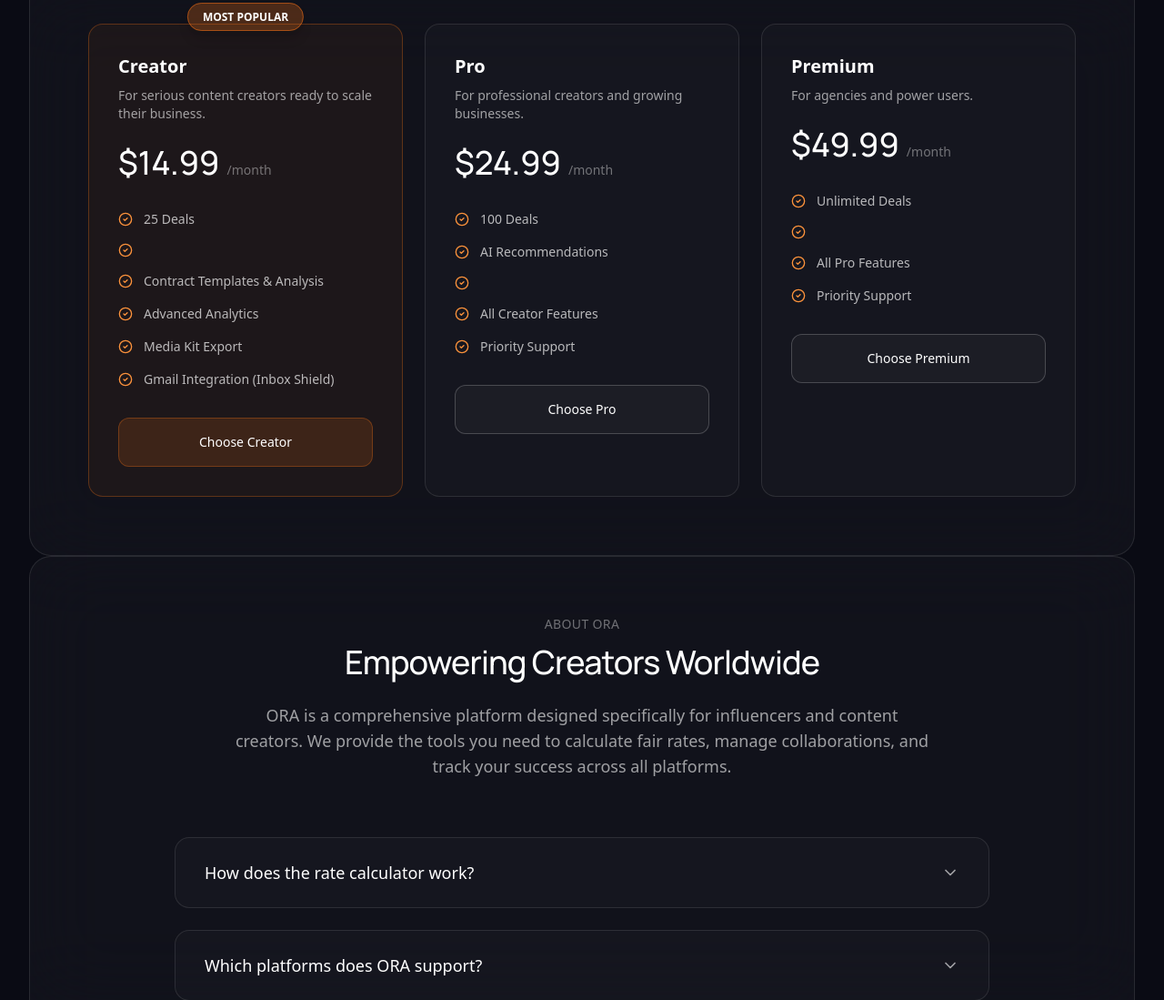
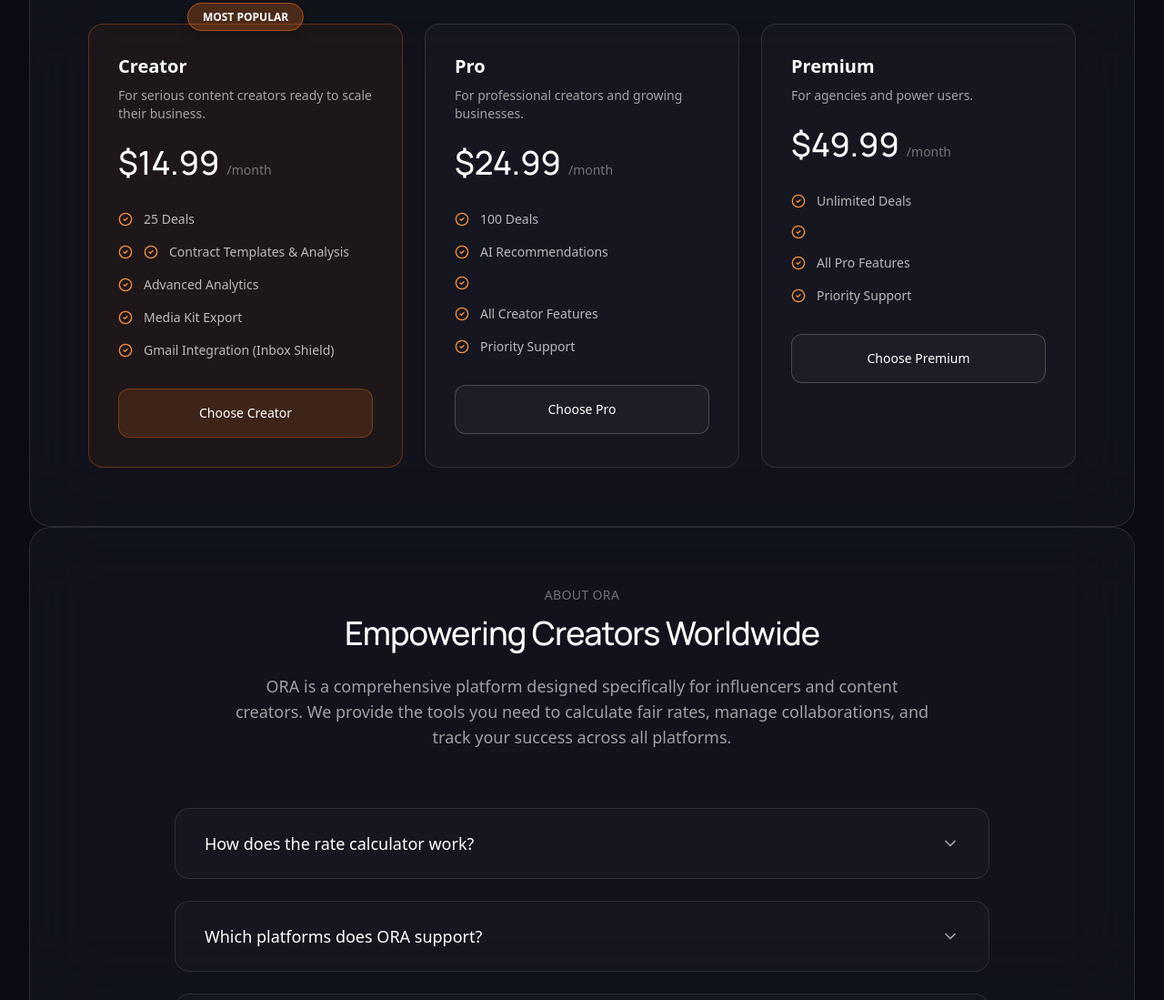
Before and after one commit to outrelinkza/ora-website, a website: page index.html in a window 1280 px wide. Shown: the part 2137-3236 px from the top of the page at 91% size. Drawn offline with nearby package versions, Linux system fonts and the light colour scheme.

Commit message:
Fix pricing: Add Brand Vault, fix duplicate li tag syntax error

```diff
--- a/index.html
+++ b/index.html
@@ -228,7 +228,6 @@
               </li>
               <li class="flex items-center gap-3">
                 <svg xmlns="http://www.w3.org/2000/svg" width="16" height="16" viewBox="0 0 24 24" fill="none" stroke="currentColor" stroke-width="2" stroke-linecap="round" stroke-linejoin="round" class="text-orange-400 flex-shrink-0"><path d="m9 12 2 2 4-4"></path><circle cx="12" cy="12" r="10"></circle></svg>
-              <li class="flex items-center gap-3">
                 <svg xmlns="http://www.w3.org/2000/svg" width="16" height="16" viewBox="0 0 24 24" fill="none" stroke="currentColor" stroke-width="2" stroke-linecap="round" stroke-linejoin="round" class="text-orange-400 flex-shrink-0"><path d="m9 12 2 2 4-4"></path><circle cx="12" cy="12" r="10"></circle></svg>
                 <span class="text-sm text-white/70 font-sans">Contract Templates & Analysis</span>
               </li>
```
